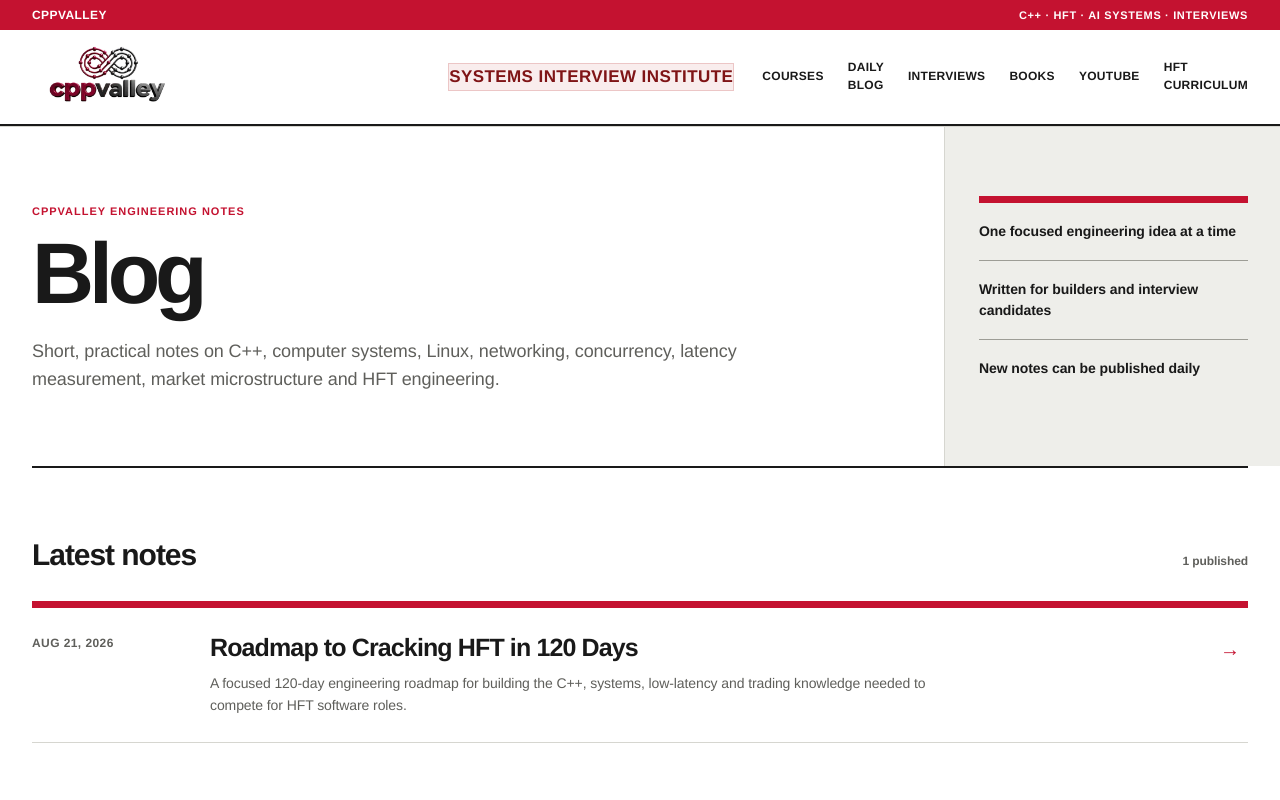
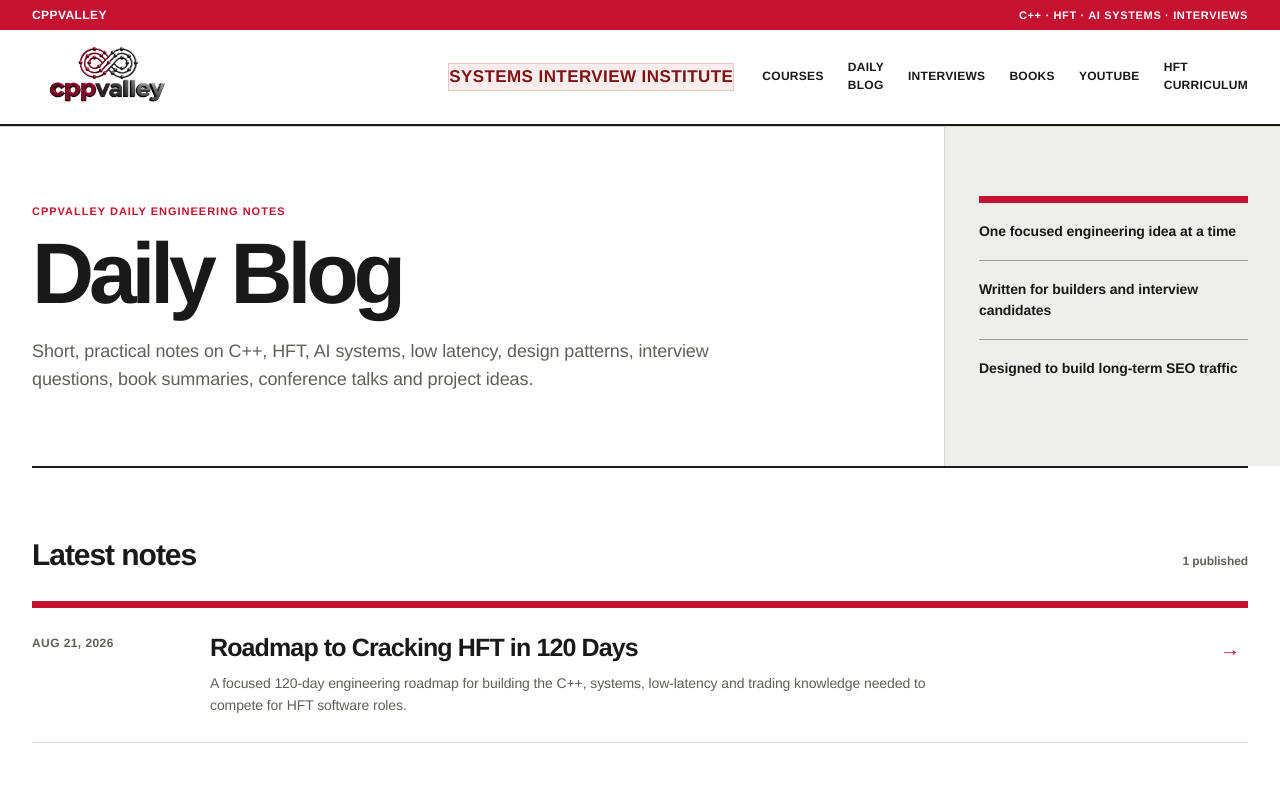
Before and after one commit to gauravanand-sudo/cppvalley, a Next.js app: page /blog in a window 1280 px wide. Shown: the top 800 px of the page. Built offline with nearby package versions, Linux system fonts and the light colour scheme.

Commit message:
Broaden blog positioning for daily cppvalley notes

```diff
--- a/src/app/blog/page.tsx
+++ b/src/app/blog/page.tsx
@@ -5,12 +5,12 @@ import { SiteHeader } from "@/components/SiteHeader";
 import { blogPosts } from "@/data/blog";
 
 export const metadata: Metadata = {
-  title: "Blog",
-  description: "Daily notes on C++, systems, low latency, performance engineering and HFT from cppvalley.",
+  title: "Daily Blog",
+  description: "Daily cppvalley notes on C++, HFT, AI systems, low latency, design patterns, interviews, books, conferences and engineering careers.",
   alternates: { canonical: "/blog" },
   openGraph: {
-    title: "cppvalley Blog",
-    description: "Daily notes on C++, systems, low latency, performance engineering and HFT.",
+    title: "cppvalley Daily Blog",
+    description: "Daily notes on C++, HFT, AI systems, low latency, interviews and systems engineering.",
     url: "/blog",
     type: "website",
   },
@@ -35,18 +35,18 @@ export default function BlogPage() {
       <main className="blog-main">
         <section className="site-container blog-hero">
           <div className="blog-hero-copy">
-            <p className="blog-kicker">cppvalley engineering notes</p>
-            <h1>Blog</h1>
+            <p className="blog-kicker">cppvalley daily engineering notes</p>
+            <h1>Daily Blog</h1>
             <p>
-              Short, practical notes on C++, computer systems, Linux, networking, concurrency,
-              latency measurement, market microstructure and HFT engineering.
+              Short, practical notes on C++, HFT, AI systems, low latency, design patterns,
+              interview questions, book summaries, conference talks and project ideas.
             </p>
           </div>
 
           <aside className="blog-hero-side" aria-label="Blog publishing focus">
             <strong>One focused engineering idea at a time</strong>
             <strong>Written for builders and interview candidates</strong>
-            <strong>New notes can be published daily</strong>
+            <strong>Designed to build long-term SEO traffic</strong>
           </aside>
         </section>
 
```
